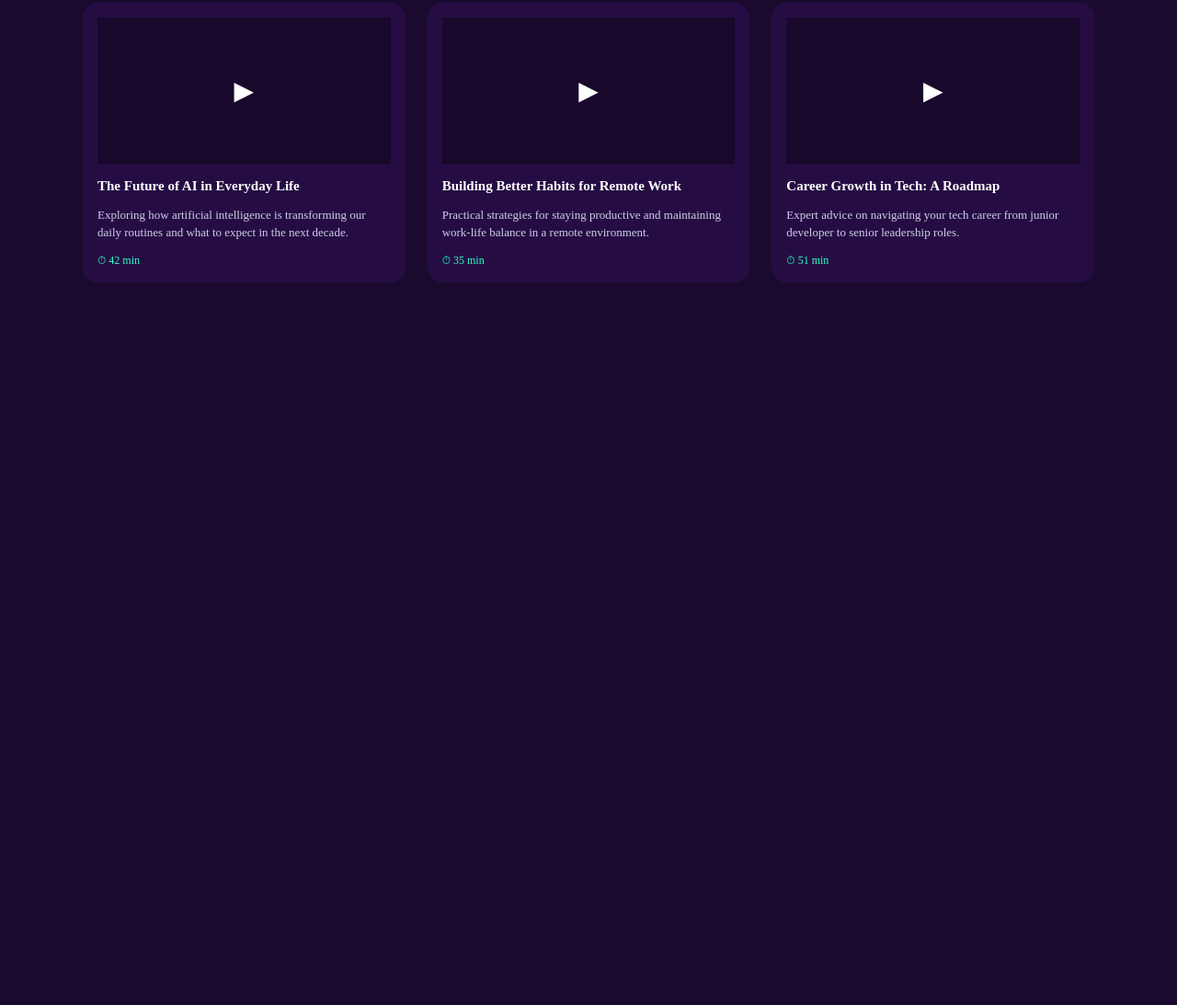
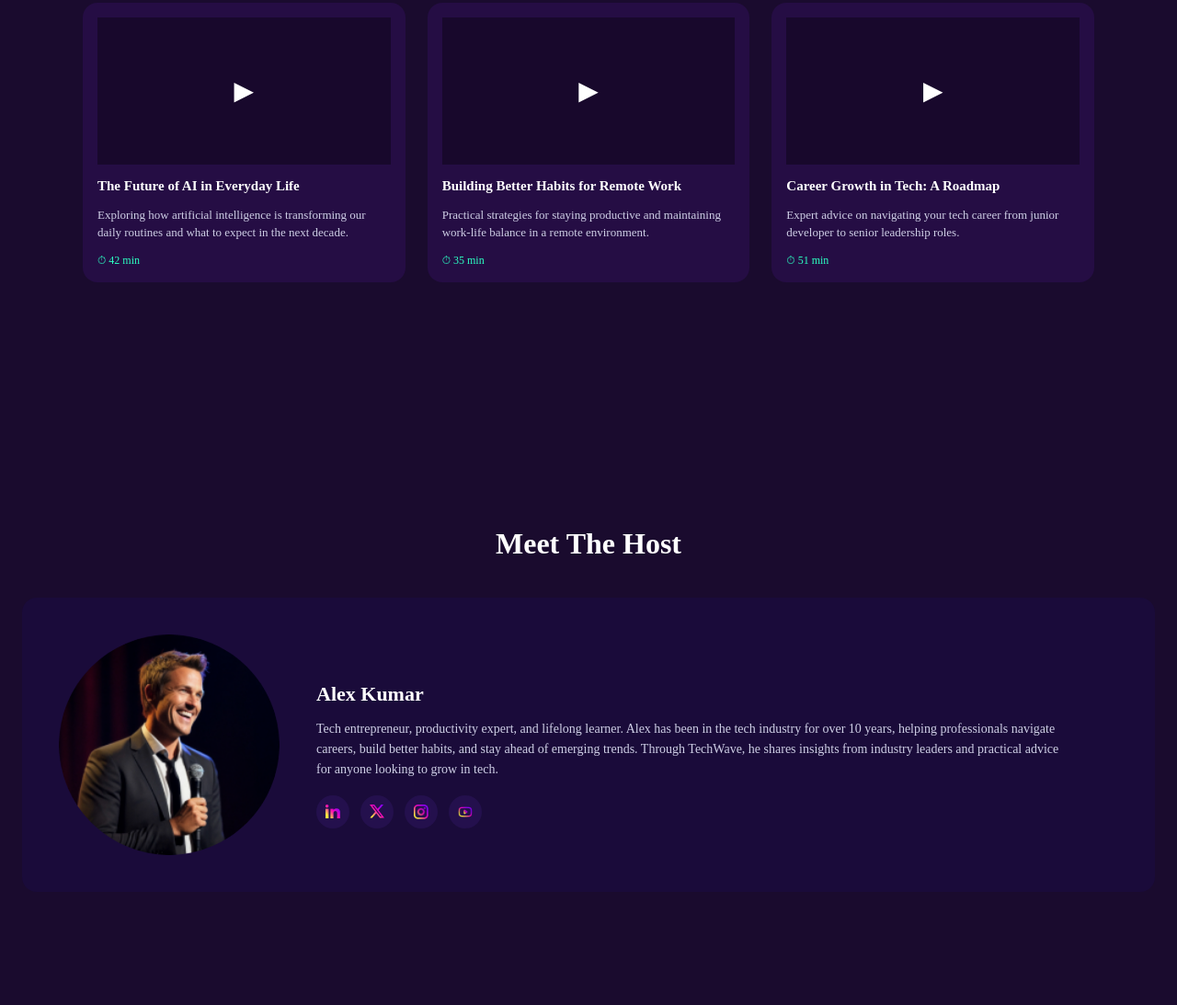
Before and after one commit to Sohom-roy2014/ASSI2, a plain HTML site: page index.html in a window 1280 px wide. Shown: the part 2730-3823 px from the top of the page at 92% size. Before the commit the page ends 3165 px from the top, so only its background shows below. Drawn offline with Linux system fonts and the light colour scheme; files whose address does not match are found by name.

Commit message:
host section is ok

```diff
--- a/index.html
+++ b/index.html
@@ -209,6 +209,36 @@
   </div>
 </section>
 
+<section class="host">
+  <h2>Meet The Host</h2>
+
+  <div class="host-card">
+
+    <div class="host-img">
+      <img src="assets/host.png" alt="Alex Kumar">
+    </div>
+
+
+    <div class="host-info">
+      <h3>Alex Kumar</h3>
+
+      <p>
+        Tech entrepreneur, productivity expert, and lifelong learner. Alex has
+        been in the tech industry for over 10 years, helping professionals
+        navigate careers, build better habits, and stay ahead of emerging trends.
+        Through TechWave, he shares insights from industry leaders and practical
+        advice for anyone looking to grow in tech.
+      </p>
+
+      <div class="host-social">
+        <a href="linkedin"><img src="assets/linkedin.png" alt=""></a>
+        <a href="x"><img src="assets/x.png" alt=""></a>
+        <a href="instagram"><img src="assets/instagram.png" alt=""></a>
+        <a href="youtube"><img src="assets/youtube.png" alt=""></a>
+      </div>
+    </div>
+  </div>
+</section>
 
 
 </body>
--- a/style.css
+++ b/style.css
@@ -486,3 +486,112 @@ rgba(26, 11, 46, 1);
     grid-template-columns:1fr;
   }
 }
+.host{
+  background:rgba(26, 11, 46, 1);
+  padding:120px 16px;
+  text-align:center;
+}
+
+.host h2{
+  color:#fff;
+  font-size:32px;
+  margin-bottom:40px;
+}
+
+
+.host-card{
+  max-width:1160px;
+  margin:0 auto;
+  background:#1a0b3a;
+  border-radius:16px;
+  padding:40px;
+  display:grid;
+  grid-template-columns:240px 1fr; /* image + content */
+  gap:40px;
+  align-items:center;
+}
+
+
+.host-img{
+  width:240px;
+  height:240px;
+  border-radius:50%;
+  overflow:hidden;
+  border:3px ;
+}
+
+.host-img img{
+  width:100%;
+  height:100%;
+  object-fit:cover;
+}
+
+
+.host-info{
+  text-align:left;
+}
+
+.host-info h3{
+  color:#fff;
+  font-size:22px;
+  margin-bottom:12px;
+}
+
+.host-info p{
+  color:#cfcfe6;
+  font-size:14px;
+  line-height:1.6;
+  max-width:820px;
+}
+
+
+.host-social{
+  margin-top:16px;
+  display:flex;
+  gap:12px;
+}
+
+.host-social a{
+  width:36px;
+  height:36px;
+  background:#24104d;
+  border-radius:50%;
+  display:flex;
+  align-items:center;
+  justify-content:center;
+}
+
+.host-social img{
+  width:16px;
+}
+
+@media (max-width:576px){
+
+  .host{
+    padding:80px 14px;
+  }
+
+  .host h2{
+    font-size:26px;
+  }
+
+  .host-card{
+    grid-template-columns:1fr;
+    padding:24px;
+    text-align:center;
+  }
+
+  .host-img{
+    width:160px;
+    height:160px;
+    margin:0 auto;
+  }
+
+  .host-info{
+    text-align:center;
+  }
+
+  .host-social{
+    justify-content:center;
+  }
+}
```
